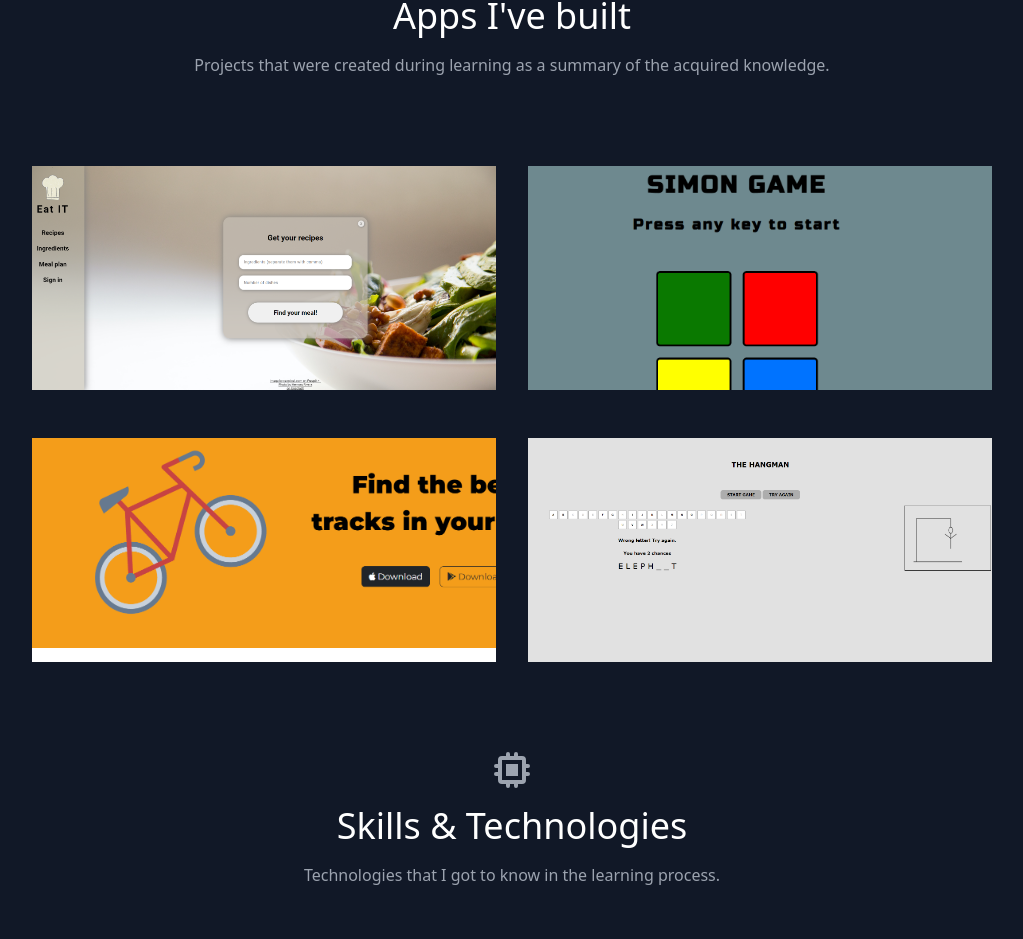
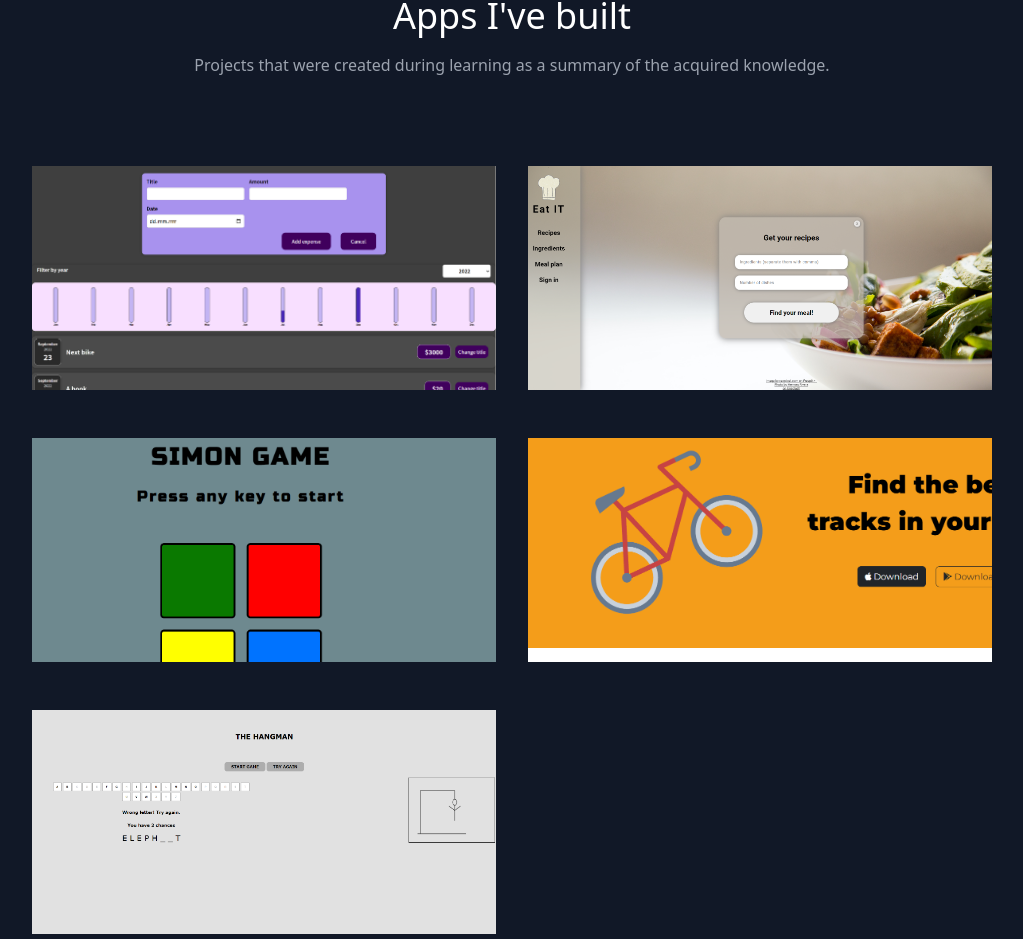
Before and after one commit to baranero/portfolio-website, a React (Create React App) app: page / in a window 1280 px wide. Shown: the part 844-1783 px from the top of the page, without its empty margins (128-1151 px from the left). Built offline with nearby package versions, Linux system fonts and the light colour scheme.

Commit message:
added project

```diff
--- a/src/components/data.js
+++ b/src/components/data.js
@@ -1,15 +1,23 @@
 export const projects = [
+  {
+    title: "Expenses counter",
+    subtitle: "React",
+    description:
+      "[...PROJECT IN PROGRESS...] Collect all your expenses and see how spendthrift you are.",
+    image: "./expenses-counter.png",
+    link: "https://baranero.github.io/expenses-counter/",
+  },
   {
     title: "Eat IT",
     subtitle: "React with API",
     description:
-      "An application that allows you to generate recipes based on the entered data.",
+      "[...PROJECT IN PROGRESS...] An application that allows you to generate recipes based on the entered data.",
     image: "./culinary-recipes.png",
     link: "https://baranero.github.io/culinary-recipes/",
   },
   {
     title: "Simon Game",
-    subtitle: "Javascript",
+    subtitle: "JavaScript",
     description:
       "A simple and popular game. Code written in pure Javascript.",
     image: "./simon-game.png",
@@ -25,7 +33,7 @@ export const projects = [
   },
   {
     title: "The Hangman",
-    subtitle: "Vanilla JavaScript",
+    subtitle: "JavaScript",
     description:
       "A hangman game, the app generates the alphabet and draws a hanged man after each wrong answer.",
     image: "./hangman.png",
```
Also changed, not shown: public/expenses-counter.png (added).
